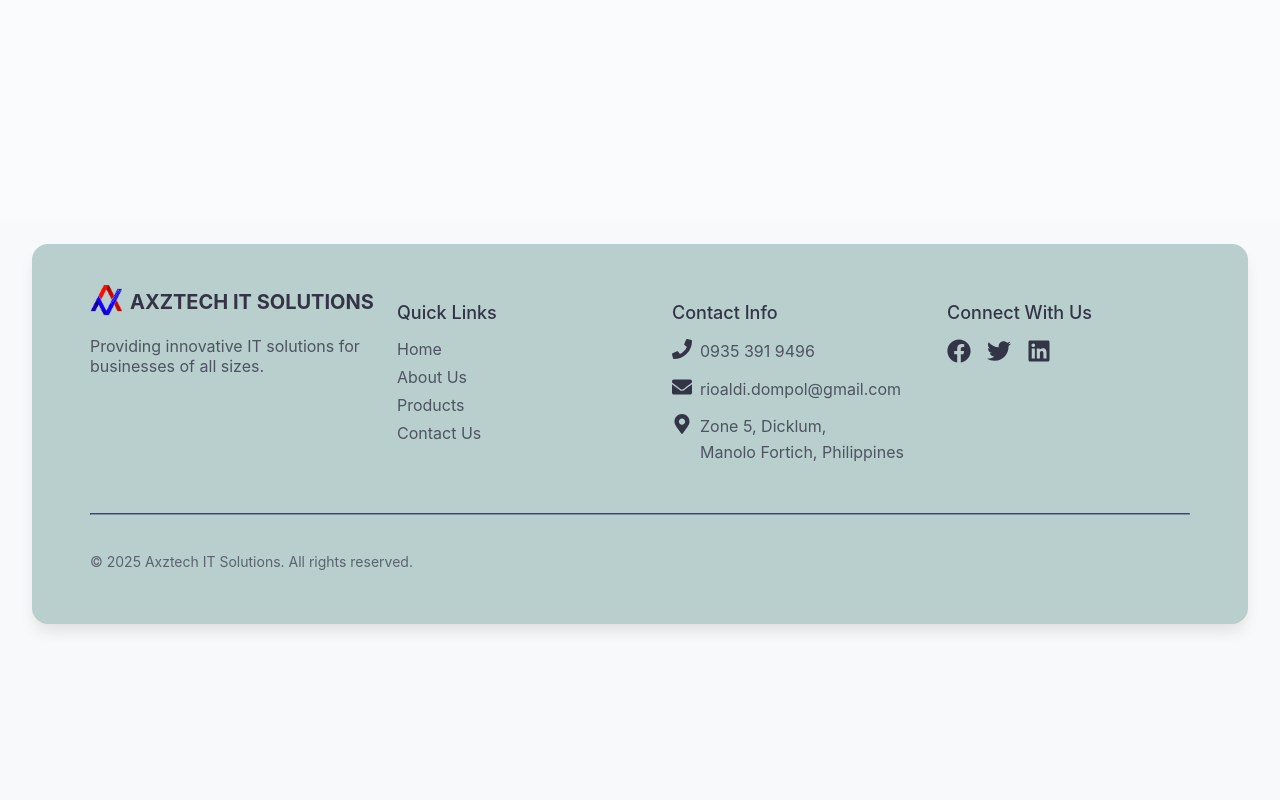
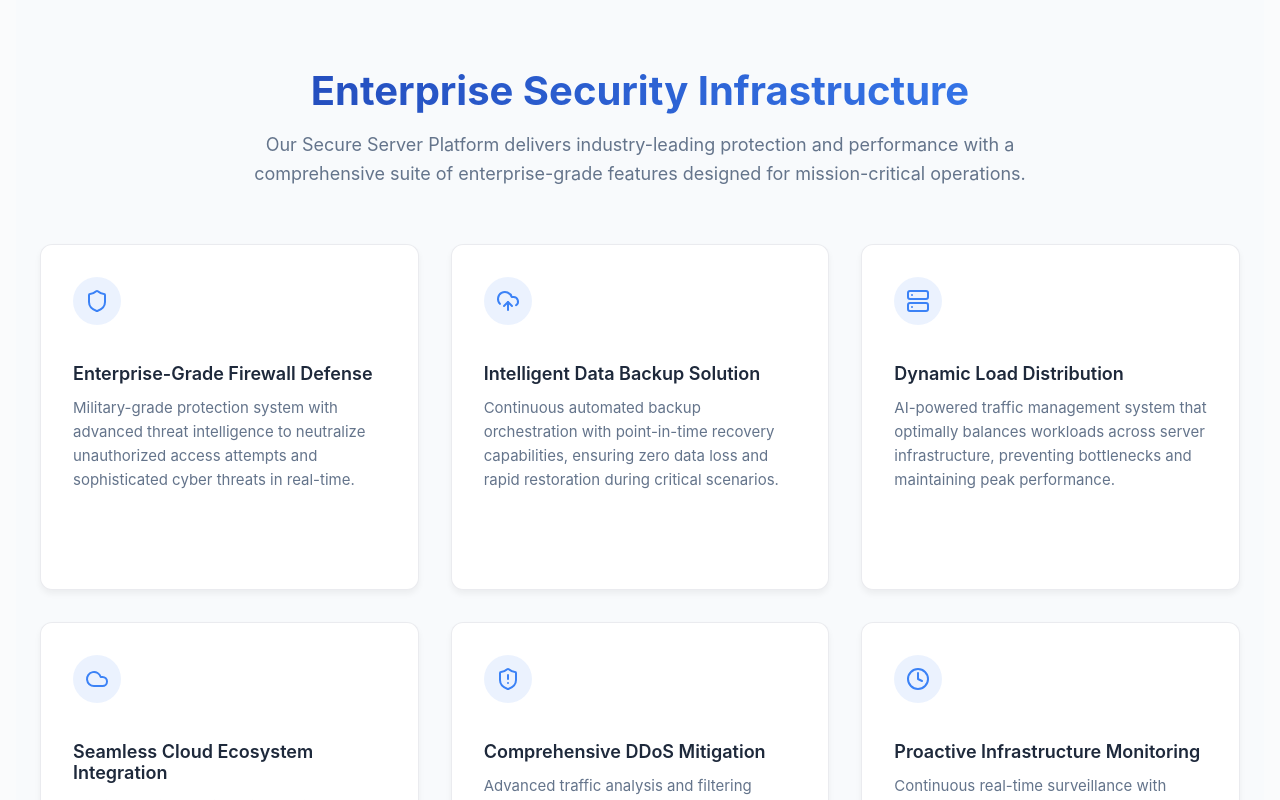
Before and after one commit to codeyatoh/Axztech-IT-Solution-FINAL-WEBSITE, a React (Vite) app: page /products in a window 1280 px wide. Shown: the part 660-1460 px from the top of the page. Before the commit the page ends 1308 px from the top, so only its background shows below. Built offline with nearby package versions, Linux system fonts and the light colour scheme.

Commit message:
product key features

```diff
--- /dev/null
+++ b/src/pages/products/KeyFeatureCards/FeatureCard.module.css
@@ -0,0 +1,72 @@
+.card {
+  background: white;
+  border-radius: 12px;
+  padding: 2rem;
+  height: 100%;
+  transition: all 0.3s ease;
+  display: flex;
+  flex-direction: column;
+  position: relative;
+  overflow: hidden;
+  box-shadow: 0 4px 6px rgba(0, 0, 0, 0.05);
+  border: 1px solid rgba(229, 231, 235, 0.8);
+  margin: 0; /* Reset any inherited margins */
+}
+
+.card::before {
+  content: '';
+  position: absolute;
+  top: 0;
+  left: 0;
+  width: 4px;
+  height: 0;
+  background: linear-gradient(to bottom, #2563eb, #3b82f6);
+  transition: height 0.3s ease;
+}
+
+.card.active {
+  transform: translateY(-5px);
+  box-shadow: 0 10px 25px rgba(59, 130, 246, 0.15);
+}
+
+.card.active::before {
+  height: 100%;
+}
+
+.iconContainer {
+  display: flex;
+  align-items: center;
+  justify-content: center;
+  width: 48px;
+  height: 48px;
+  border-radius: 50%;
+  background: rgba(59, 130, 246, 0.1);
+  color: #3b82f6;
+  margin-bottom: 1.25rem;
+  transition: all 0.3s ease;
+}
+
+.card.active .iconContainer {
+  background: rgba(59, 130, 246, 0.2);
+  transform: scale(1.1);
+}
+
+.title {
+  font-size: 1.125rem;
+  font-weight: 600;
+  color: #1e293b;
+  margin-bottom: 0.75rem;
+  transition: color 0.3s ease;
+}
+
+.card.active .title {
+  color: #2563eb;
+}
+
+.description {
+  font-size: 0.9375rem;
+  line-height: 1.6;
+  color: #64748b;
+  margin: 0;
+  flex-grow: 1;
+}
--- /dev/null
+++ b/src/pages/products/KeyFeatureCards/KeyFeatureCards.jsx
@@ -0,0 +1,125 @@
+import React, { useState, useRef, useEffect } from 'react';
+import {
+  Shield,
+  CloudUpload,
+  Server,
+  Cloud,
+  ShieldAlert,
+  Clock
+} from 'lucide-react';
+import styles from './KeyFeatureCards.module.css';
+
+const FeatureCard = ({ icon, title, description, isActive, onMouseEnter, onMouseLeave, visible }) => {
+  return (
+    <div
+      className={
+        `${styles.featureCard} ${isActive ? styles.featureCardActive : ''} ${visible ? styles.visible : ''}`
+      }
+      onMouseEnter={onMouseEnter}
+      onMouseLeave={onMouseLeave}
+    >
+      <div className={styles.iconContainer}>
+        {icon}
+      </div>
+      <h3 className={styles.cardTitle}>{title}</h3>
+      <p className={styles.cardDescription}>{description}</p>
+    </div>
+  );
+};
+
+const FeaturesSection = () => {
+  const [activeFeature, setActiveFeature] = useState(null);
+  const [visibleCards, setVisibleCards] = useState([]);
+  const cardRefs = useRef([]);
+
+  const features = [
+    {
+      id: 1,
+      icon: <Shield className={styles.featureIcon} />,
+      title: 'Enterprise-Grade Firewall Defense',
+      description: 'Military-grade protection system with advanced threat intelligence to neutralize unauthorized access attempts and sophisticated cyber threats in real-time.'
+    },
+    {
+      id: 2,
+      icon: <CloudUpload className={styles.featureIcon} />,
+      title: 'Intelligent Data Backup Solution',
+      description: 'Continuous automated backup orchestration with point-in-time recovery capabilities, ensuring zero data loss and rapid restoration during critical scenarios.'
+    },
+    {
+      id: 3,
+      icon: <Server className={styles.featureIcon} />,
+      title: 'Dynamic Load Distribution',
+      description: 'AI-powered traffic management system that optimally balances workloads across server infrastructure, preventing bottlenecks and maintaining peak performance.'
+    },
+    {
+      id: 4,
+      icon: <Cloud className={styles.featureIcon} />,
+      title: 'Seamless Cloud Ecosystem Integration',
+      description: 'Frictionless integration with leading cloud service providers, enabling efficient hybrid and multi-cloud deployment strategies with centralized management.'
+    },
+    {
+      id: 5,
+      icon: <ShieldAlert className={styles.featureIcon} />,
+      title: 'Comprehensive DDoS Mitigation',
+      description: 'Advanced traffic analysis and filtering technology that instantly identifies and neutralizes distributed attacks, keeping your mission-critical services operational.'
+    },
+    {
+      id: 6,
+      icon: <Clock className={styles.featureIcon} />,
+      title: 'Proactive Infrastructure Monitoring',
+      description: 'Continuous real-time surveillance with predictive analytics to identify potential vulnerabilities and resolve issues before they impact operational integrity.'
+    }
+  ];
+
+  useEffect(() => {
+    const observers = [];
+    cardRefs.current = cardRefs.current.slice(0, features.length);
+    features.forEach((_, idx) => {
+      if (!cardRefs.current[idx]) return;
+      observers[idx] = new window.IntersectionObserver(
+        ([entry]) => {
+          if (entry.isIntersecting) {
+            setVisibleCards((prev) => {
+              const updated = [...prev];
+              updated[idx] = true;
+              return updated;
+            });
+            observers[idx].disconnect();
+          }
+        },
+        { threshold: 0.2 }
+      );
+      observers[idx].observe(cardRefs.current[idx]);
+    });
+    return () => observers.forEach((obs) => obs && obs.disconnect());
+    // eslint-disable-next-line
+  }, []);
+
+  return (
+    <div className={styles.featuresContainer}>
+      <div className={styles.featuresHeader}>
+        <h2 className={styles.mainTitle}>Enterprise Security Infrastructure</h2>
+        <p className={styles.mainSubtitle}>
+          Our Secure Server Platform delivers industry-leading protection and performance with a comprehensive suite of enterprise-grade features designed for mission-critical operations.
+        </p>
+      </div>
+      <div className={styles.featuresGrid}>
+        {features.map((feature, idx) => (
+          <div ref={el => cardRefs.current[idx] = el} key={feature.id}>
+            <FeatureCard
+              icon={feature.icon}
+              title={feature.title}
+              description={feature.description}
+              isActive={activeFeature === feature.id}
+              onMouseEnter={() => setActiveFeature(feature.id)}
+              onMouseLeave={() => setActiveFeature(null)}
+              visible={!!visibleCards[idx]}
+            />
+          </div>
+        ))}
+      </div>
+    </div>
+  );
+};
+
+export default FeaturesSection;
--- /dev/null
+++ b/src/pages/products/KeyFeatureCards/KeyFeatureCards.module.css
@@ -0,0 +1,122 @@
+.featuresContainer {
+  width: 100%;
+  max-width: 1200px;
+  margin: 0 auto;
+  padding: 4rem 1.5rem;
+  background: #f8fafc;
+}
+.featuresHeader {
+  text-align: center;
+  margin-bottom: 3.5rem;
+}
+.mainTitle {
+  font-size: 2.5rem;
+  font-weight: 700;
+  color: #0f172a;
+  margin-bottom: 1rem;
+  background: linear-gradient(90deg, #1e40af, #3b82f6);
+  -webkit-background-clip: text;
+  -webkit-text-fill-color: transparent;
+  background-clip: text;
+}
+.mainSubtitle {
+  font-size: 1.125rem;
+  max-width: 800px;
+  margin: 0 auto;
+  color: #64748b;
+  line-height: 1.6;
+}
+.featuresGrid {
+  display: grid;
+  grid-template-columns: repeat(1, 1fr);
+  gap: 2rem;
+  align-items: stretch;
+}
+.featureCard {
+  background: white;
+  border-radius: 12px;
+  padding: 2rem;
+  transition: all 0.3s ease;
+  display: flex;
+  flex-direction: column;
+  position: relative;
+  overflow: hidden;
+  box-shadow: 0 4px 6px rgba(0, 0, 0, 0.05);
+  border: 1px solid rgba(229, 231, 235, 0.8);
+  margin: 0;
+  min-height: 280px;
+  opacity: 0;
+  transform: translateY(40px);
+  transition: opacity 0.7s cubic-bezier(.4,1,.4,1), transform 0.7s cubic-bezier(.4,1,.4,1);
+}
+.visible {
+  opacity: 1;
+  transform: translateY(0);
+}
+.featureCard::before {
+  content: '';
+  position: absolute;
+  top: 0;
+  left: 0;
+  width: 4px;
+  height: 0;
+  background: linear-gradient(to bottom, #2563eb, #3b82f6);
+  transition: height 0.3s ease;
+}
+.featureCardActive {
+  transform: translateY(-5px);
+  box-shadow: 0 10px 25px rgba(59, 130, 246, 0.15);
+}
+.featureCardActive::before {
+  height: 100%;
+}
+.iconContainer {
+  display: flex;
+  align-items: center;
+  justify-content: center;
+  width: 48px;
+  height: 48px;
+  border-radius: 50%;
+  background: rgba(59, 130, 246, 0.1);
+  color: #3b82f6;
+  margin-bottom: 1.25rem;
+  transition: all 0.3s ease;
+}
+.featureCardActive .iconContainer {
+  background: rgba(59, 130, 246, 0.2);
+  transform: scale(1.1);
+}
+.cardTitle {
+  font-size: 1.125rem;
+  font-weight: 600;
+  color: #1e293b;
+  margin-bottom: 0.75rem;
+  transition: color 0.3s ease;
+}
+.featureCardActive .cardTitle {
+  color: #2563eb;
+}
+.cardDescription {
+  font-size: 0.9375rem;
+  line-height: 1.6;
+  color: #64748b;
+  margin: 0;
+  flex-grow: 1;
+}
+.featureIcon {
+  width: 24px;
+  height: 24px;
+  stroke-width: 2;
+}
+@media (min-width: 640px) {
+  .featuresGrid {
+    grid-template-columns: repeat(2, 1fr);
+    gap: 2.5rem;
+  }
+}
+@media (min-width: 1024px) {
+  .featuresGrid {
+    grid-template-columns: repeat(3, 1fr);
+    gap: 2rem;
+  }
+}
--- a/src/pages/products/products.jsx
+++ b/src/pages/products/products.jsx
@@ -1,5 +1,6 @@
 import React from 'react';
 import logoImg from '../../assets/images/axztech-logo.png';
+import FeaturesSection from './KeyFeatureCards/KeyFeatureCards';
 
 // Minimalist SVG icons for feature cards
 const SecurityIcon = (
@@ -99,6 +100,8 @@ const Products = () => {
           />
         </div>
       </div>
+      {/* Key Features Section */}
+      <FeaturesSection />
       <style>{`
         @media (max-width: 900px) {
           div[style*='flex-direction: row'] {
```
Also changed, not shown: src/pages/products/KeyFeatureCards/FeatureCard.jsx (added, +18 -0 lines), src/pages/products/KeyFeatureText/KeyFeatureText.jsx (added), src/pages/products/KeyFeatureText/KeyFeatureText.module.css (added).
